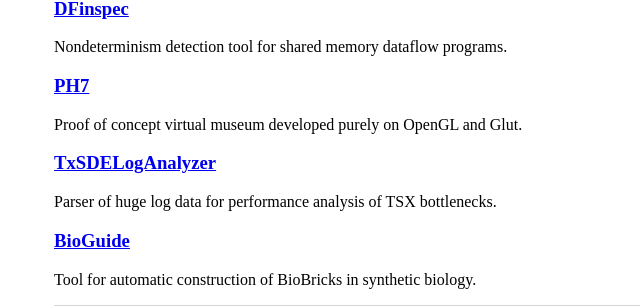
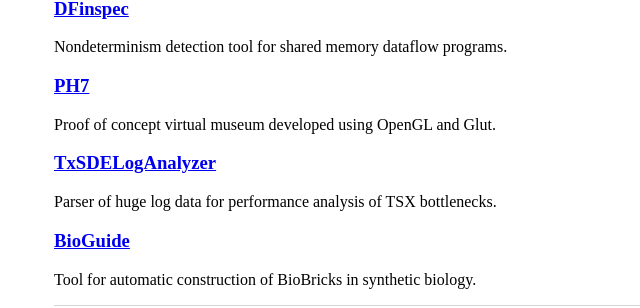
Before and after one commit to hassansalehe/hassansalehe.github.io, a Jekyll site: the page built from projects/index.md, in a window 1280 px wide. Shown: the part 288-596 px from the top of the page, without its empty margins (138-778 px from the left). Built offline with Jekyll 4.4.1, drawn with Linux system fonts in a browser that asks for light colours.

Commit message:
Rephrasing

```diff
--- a/projects/index.md
+++ b/projects/index.md
@@ -15,7 +15,7 @@
 Nondeterminism detection tool for shared memory dataflow programs.
 
 ### [PH7](https://github.com/hassansalehe/PH7)
-Proof of concept virtual museum developed purely on OpenGL and Glut.
+Proof of concept virtual museum developed using OpenGL and Glut.
 
 ### [TxSDELogAnalyzer](https://software.intel.com/en-us/articles/analyzing-intel-sdes-tsx-related-log-data-for-capacity-aborts)
 Parser of huge log data for performance analysis of TSX bottlenecks.
```
